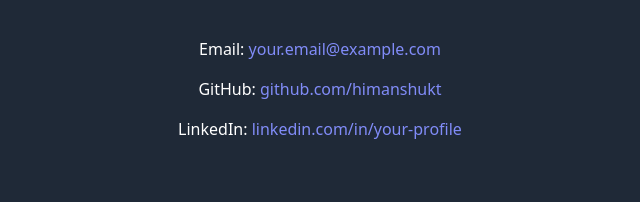
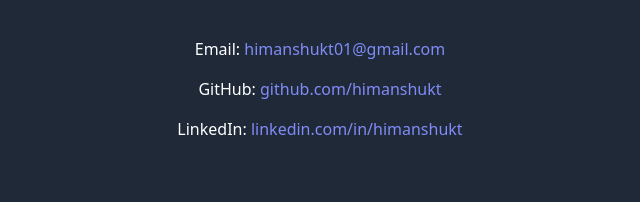
Before and after one commit to himanshukt/himanshukt.github.io, a plain HTML site: page index.html in a window 1280 px wide. Shown: the part 2761-2963 px from the top of the page, 320-960 px from the left. Drawn offline with nearby package versions, Linux system fonts and the light colour scheme.

Commit message:
Update index.html

```diff
--- a/index.html
+++ b/index.html
@@ -86,9 +86,9 @@
   <section class="py-16 px-6 md:px-20 bg-gray-800" id="contact">
     <h2 class="text-3xl font-bold mb-10 text-center" data-aos="fade-up">Contact</h2>
     <div class="text-center space-y-4">
-      <p>Email: <a href="mailto:himanshukt01@gmail.com" class="text-indigo-400 hover:underline">your.email@example.com</a></p>
+      <p>Email: <a href="mailto:himanshukt01@gmail.com" class="text-indigo-400 hover:underline">himanshukt01@gmail.com</a></p>
       <p>GitHub: <a href="https://github.com/himanshukt" target="_blank" class="text-indigo-400 hover:underline">github.com/himanshukt</a></p>
-      <p>LinkedIn: <a href="https://linkedin.com/in/himanshukt/" target="_blank" class="text-indigo-400 hover:underline">linkedin.com/in/your-profile</a></p>
+      <p>LinkedIn: <a href="https://linkedin.com/in/himanshukt/" target="_blank" class="text-indigo-400 hover:underline">linkedin.com/in/himanshukt</a></p>
     </div>
   </section>
 
```
